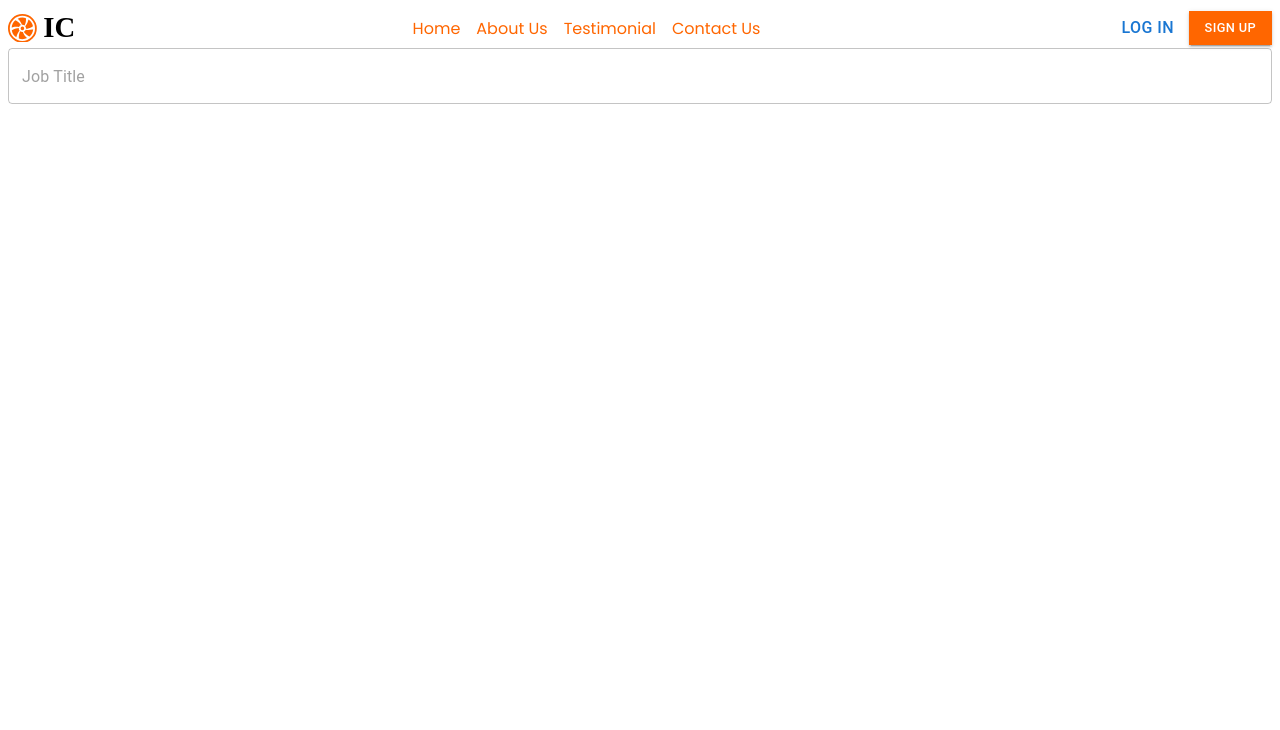
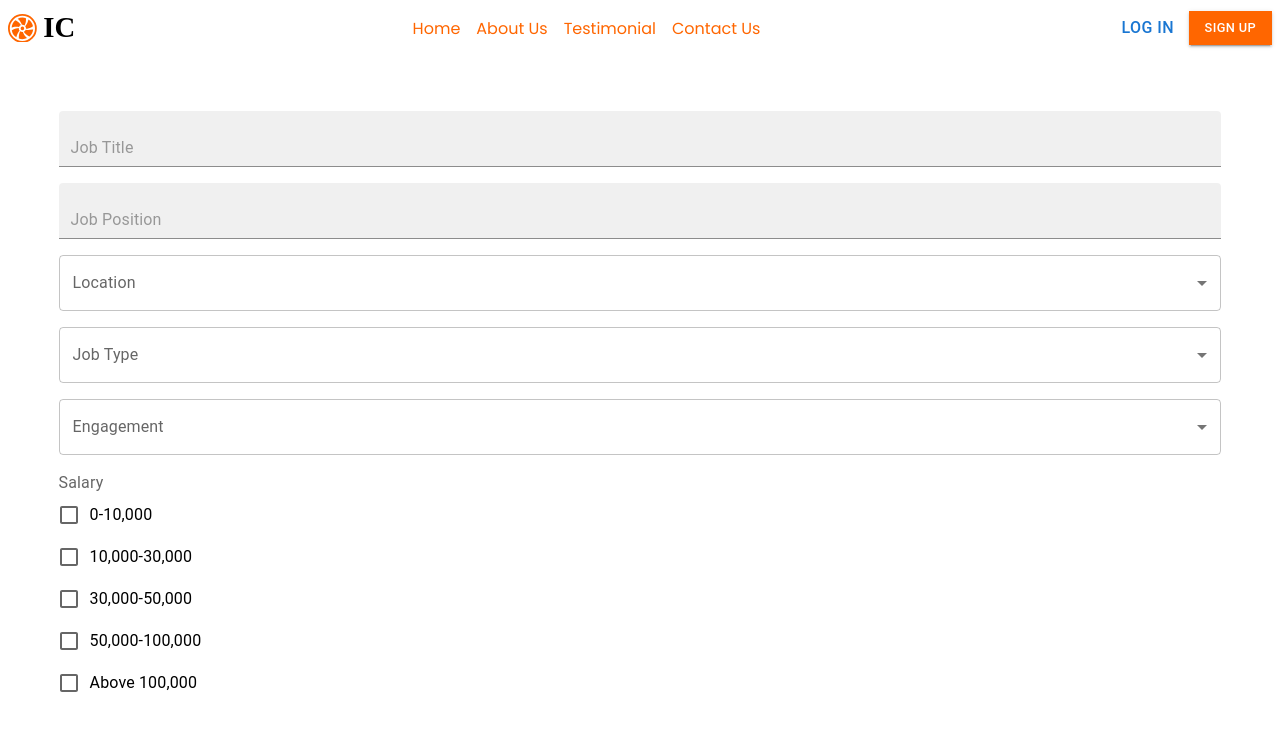
Before and after one commit to Cavein254/intern, a Next.js app: page /employer/job/create in a window 1280 px wide. Shown: the top 730 px of the page. Built offline with nearby package versions, Linux system fonts and the light colour scheme; no server answers.

Commit message:
add: job postings

```diff
--- a/components/dashboard/job/CreateJob.tsx
+++ b/components/dashboard/job/CreateJob.tsx
@@ -1,15 +1,101 @@
 import { CustomTextField } from '@/components/missilenious/TextFieldItems';
-import { Box } from '@mui/material';
+import {
+  Box,
+  Checkbox,
+  FormControl,
+  FormControlLabel,
+  FormGroup,
+  InputLabel,
+  MenuItem,
+  Select,
+} from '@mui/material';
 
 const CreateJob = () => {
   return (
-    <Box>
-      <CustomTextField
-        variant="outlined"
-        fullWidth
-        type="text"
-        placeholder="Job Title"
-      />
+    <Box
+      sx={{
+        mt: '5%',
+        mx: '4%',
+      }}
+    >
+      <form>
+        <CustomTextField
+          variant="filled"
+          fullWidth
+          type="text"
+          placeholder="Job Title"
+        />
+        <CustomTextField
+          variant="filled"
+          fullWidth
+          type="text"
+          placeholder="Job Position"
+        />
+        <FormControl
+          fullWidth
+          sx={{
+            marginBottom: '1rem',
+          }}
+        >
+          <InputLabel id="location">Location</InputLabel>
+          <Select
+            labelId="location"
+            id="location-select"
+            value=""
+            label="Apply as"
+          >
+            <MenuItem value={'HYBRID'}>Hybrid</MenuItem>
+            <MenuItem value={'ONSITE'}>OnSite</MenuItem>
+            <MenuItem value={'REMOTE'}>Remote</MenuItem>
+          </Select>
+        </FormControl>
+        <FormControl
+          fullWidth
+          sx={{
+            marginBottom: '1rem',
+          }}
+        >
+          <InputLabel id="jobType">Job Type</InputLabel>
+          <Select
+            labelId="jobType"
+            id="jobType-select"
+            value=""
+            label="Job Type"
+          >
+            <MenuItem value={'PERMANENT'}>Permanent</MenuItem>
+            <MenuItem value={'TEMPORARY'}>Temporary</MenuItem>
+            <MenuItem value={'CONTRACT'}>Contract</MenuItem>
+            <MenuItem value={'INTERNSHIP'}>Internship</MenuItem>
+          </Select>
+        </FormControl>
+        <FormControl
+          fullWidth
+          sx={{
+            marginBottom: '1rem',
+          }}
+          variant="outlined"
+        >
+          <InputLabel id="engagement">Engagement</InputLabel>
+          <Select
+            labelId="engagement"
+            id="engagement-select"
+            value=""
+            label="Engagement"
+          >
+            <MenuItem value={'FULLTIME'}>FullTime</MenuItem>
+            <MenuItem value={'PARTTIME'}>PartTime</MenuItem>
+            <MenuItem value={'PIECEWORK'}>PieceWork</MenuItem>
+          </Select>
+        </FormControl>
+        <FormGroup>
+          <InputLabel id="Salary">Salary</InputLabel>
+          <FormControlLabel control={<Checkbox />} label="0-10,000" />
+          <FormControlLabel control={<Checkbox />} label="10,000-30,000" />
+          <FormControlLabel control={<Checkbox />} label="30,000-50,000" />
+          <FormControlLabel control={<Checkbox />} label="50,000-100,000" />
+          <FormControlLabel control={<Checkbox />} label="Above 100,000" />
+        </FormGroup>
+      </form>
     </Box>
   );
 };
--- a/components/missilenious/TextFieldItems.tsx
+++ b/components/missilenious/TextFieldItems.tsx
@@ -1,3 +1,4 @@
+'use client';
 import { TextField, styled } from '@mui/material';
 
 export const CustomTextField = styled(TextField)({
```
